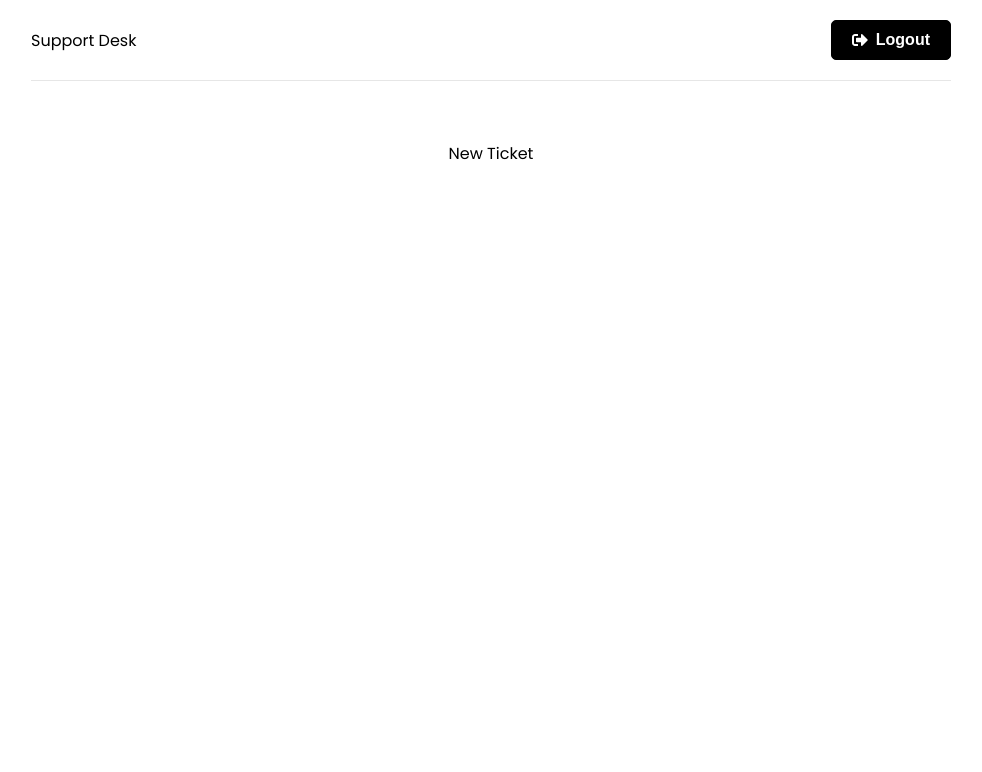
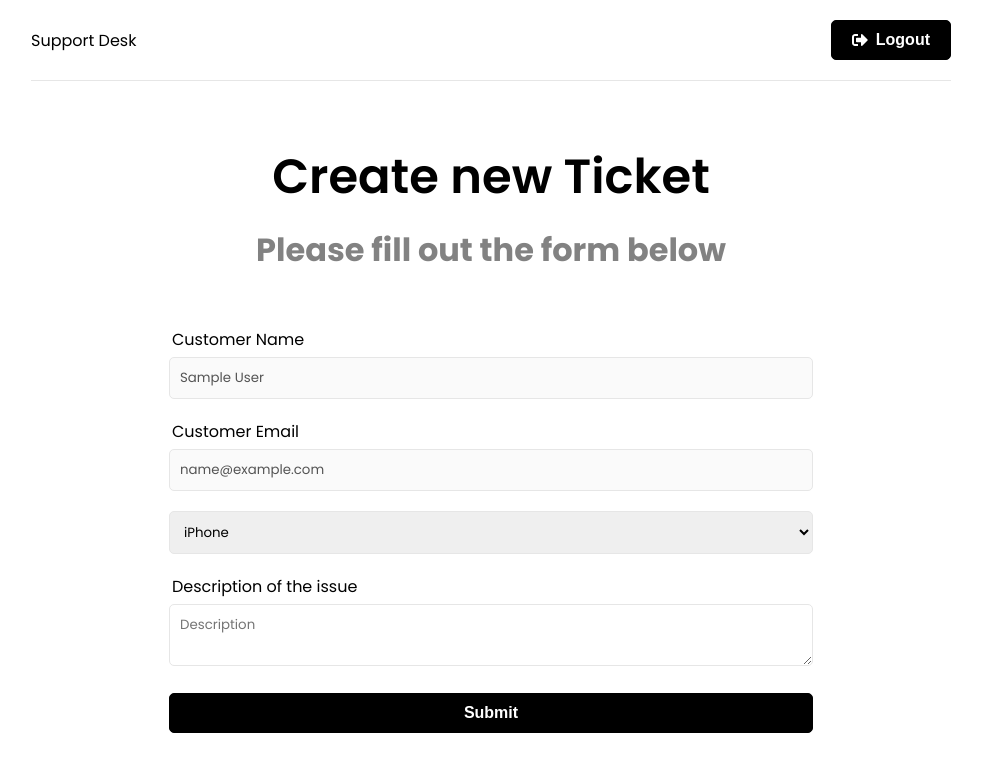
Before and after one commit to youssefyoussef28/ticketing-mern-app, a React (Create React App) app in the folder client/: page /new-ticket in a window 1280 px wide. Shown: the top 772 px of the page, without its empty margins (149-1131 px from the left). Built offline with nearby package versions, Linux system fonts and the light colour scheme; sample sign-in values are in the browser's storage.

Commit message:
Created the New Ticket Form

```diff
--- a/client/src/App.js
+++ b/client/src/App.js
@@ -21,6 +21,7 @@
             <Route path="/login" element={<Login />} />
             <Route path="/register" element={<Register />} />
             <Route path="/new-ticket" element={<PrivateRoute />}>
+              {/* The Child route Return in Outlet */}
               <Route path="/new-ticket" element={<NewTicket />} />
             </Route>
           </Routes>
--- a/client/src/pages/NewTicket.jsx
+++ b/client/src/pages/NewTicket.jsx
@@ -1,7 +1,74 @@
 import React from "react";
+import { useState } from "react";
+import { useSelector } from "react-redux";
 
 const NewTicket = () => {
-  return <div>New Ticket</div>;
+  const { user } = useSelector((state) => state.auth);
+
+  const [name] = useState(user.name);
+  const [email] = useState(user.email);
+  const [product, setProduct] = useState("");
+  const [description, setDescription] = useState("");
+
+  const onSubmit = (e) => {
+    e.preventDefault();
+  };
+
+  return (
+    <>
+      <section className="heading">
+        <h1>Create new Ticket</h1>
+        <p>Please fill out the form below</p>
+      </section>
+
+      <section className="form">
+        <div className="form-group">
+          <label htmlFor="name">Customer Name</label>
+          <input type="text" className="form-control" value={name} disabled />
+        </div>
+        <div className="form-group">
+          <label htmlFor="email">Customer Email</label>
+          <input type="text" className="form-control" value={email} disabled />
+        </div>
+        <form onSubmit={onSubmit}>
+          <div className="form-group">
+            <label htmlFor="product"></label>
+            <select
+              name="product"
+              id="product"
+              value={product}
+              onChange={(e) => {
+                setProduct(e.target.value);
+              }}
+            >
+              <option value="iPhone">iPhone</option>
+              <option value="Macbook Pro">Macbook Pro</option>
+              <option value="iMac">iMac</option>
+              <option value="iPad">iPad</option>
+            </select>
+          </div>
+          <div className="form-group">
+            <label htmlFor="description">Description of the issue</label>
+            <textarea
+              name="description"
+              id="description"
+              className="form-control"
+              placeholder="Description"
+              value={description}
+              onChange={(e) => {
+                setDescription(e.target.value);
+              }}
+            ></textarea>
+          </div>
+          <div className="form-group">
+            <button type="submit" className="btn btn-block">
+              Submit
+            </button>
+          </div>
+        </form>
+      </section>
+    </>
+  );
 };
 
 export default NewTicket;
```
